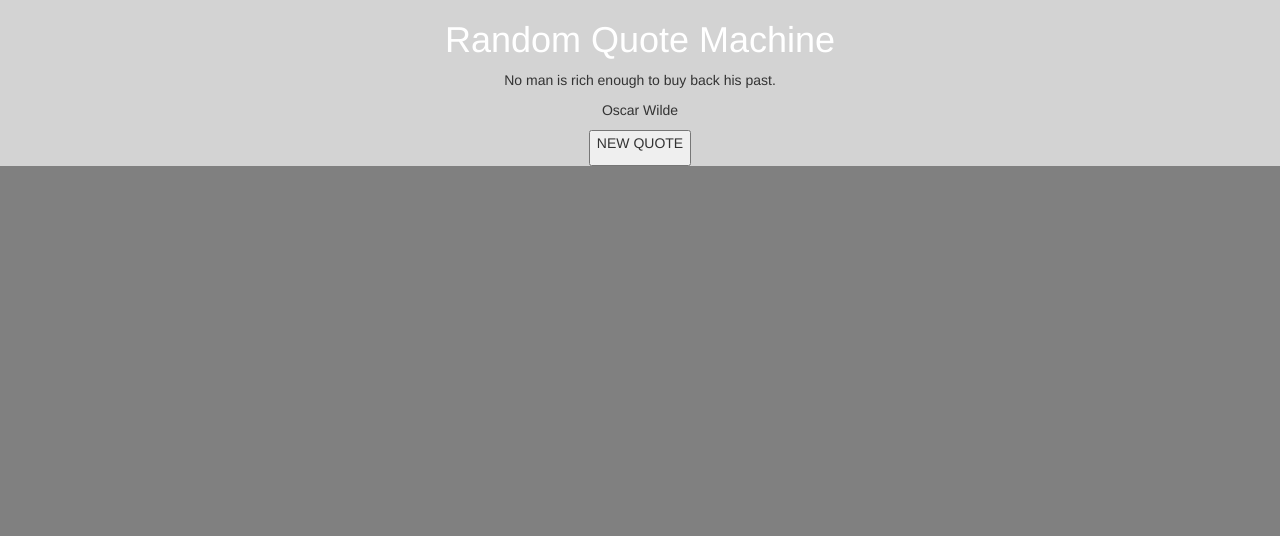
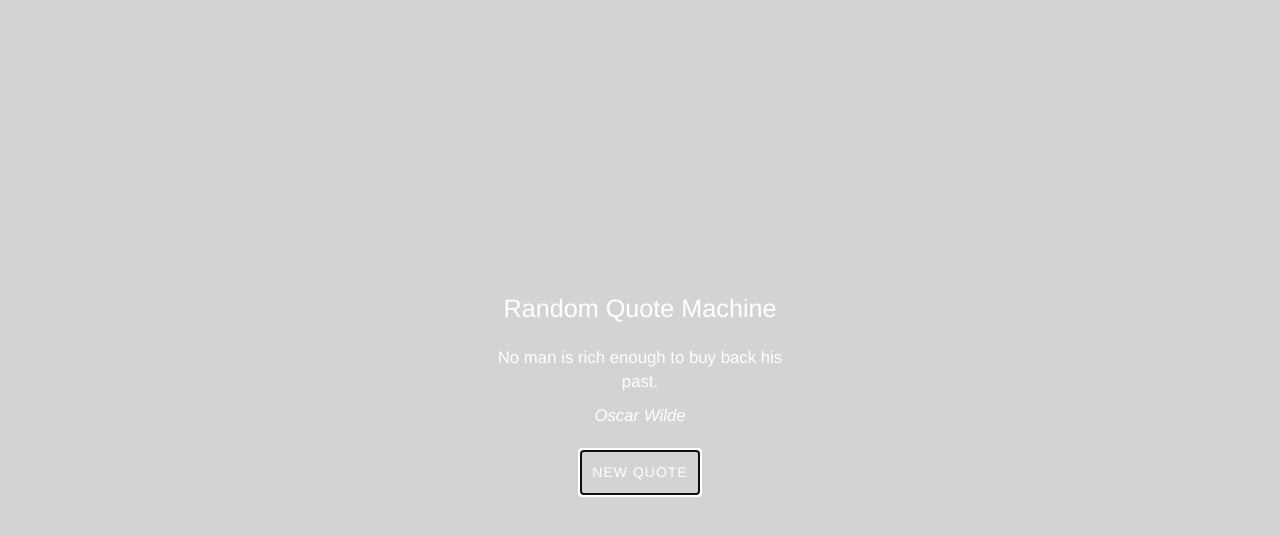
Before and after one commit to femarchi/random-quote-machine, a plain HTML site: page index.html in a window 1280 px wide. Both pictures are taken after a click on the button "NEW QUOTE". Drawn offline with nearby package versions, Linux system fonts and the light colour scheme.

Commit message:
Added some styling and bg color change

```diff
--- a/index.html
+++ b/index.html
@@ -15,15 +15,15 @@
 	<!-- Bootstrap core CSS-->
   <link rel="stylesheet" href="https://maxcdn.bootstrapcdn.com/bootstrap/3.3.7/css/bootstrap.min.css" integrity="sha384-BVYiiSIFeK1dGmJRAkycuHAHRg32OmUcww7on3RYdg4Va+PmSTsz/K68vbdEjh4u" crossorigin="anonymous">
 
-  <!-- Stylesheet Link -->
-  <link rel="stylesheet" href="stylesheet.css" type="text/css">
-
   <!-- Font Awesome -->
   <script src="https://use.fontawesome.com/11b943fcba.js"></script>
 
   <!--[if lt IE 9]>
     <script src="http://html5shiv.googlecode.com/svn/trunk/html5.js"></script>
   <![endif]-->
+
+  <!-- Stylesheet Link -->
+  <link rel="stylesheet" href="stylesheet.css" type="text/css">
 
 </head>
 
@@ -34,16 +34,16 @@
     <div id="machine-wrapper" class="row text-center">
 
       <div id="machine-title" class="col-xs-12 text-center">
-        <h1>Random Quote Machine</h1>
+        <p id="title">Random Quote Machine</p>
       </div>
 
       <div id="quotes-area" class="col-xs-12">
-        <p id="quote">Click below to load a new quote.</p>
+        <p id="quote"></p>
         <p id="author"></p>
       </div>
 
       <div id="button-area" class="col-xs-12">
-        <button id="new-quote-button" type="button" class="btn-secondary">
+        <button id="new-quote-button" type="button" class="btn btn-primary">
           <p>NEW QUOTE</p>
         </button>
       </div>
--- a/script.js
+++ b/script.js
@@ -1,22 +1,36 @@
 $(document).ready(function() {
 
-	function loadQuote (quoteId) {
+	//keep track of current status to avoid repetition (to implement)
+	var currentID = 0;
+	var currentColor = "";
+
+	var bgColor = function() {
+		//generate a new background color
+		var colorArray = ["lightgray", "gray", "darkgray", "black"];
+		var newColor = colorArray[Math.floor(Math.random()*(colorArray.length))];
+		$("#page-wrapper").css("background-color", newColor);
+		currentColor = newColor;
+	}
+
+	function loadQuote () {
 		//fetch a random quote by id number and insert it into the html
 
 		$.getJSON("https://raw.githubusercontent.com/femarchi/random-quote-machine/master/quote-list.json", function (data){
 			var i = 0;
 			var found = false;
+			var quoteId = Math.floor(Math.random()*data.length);
+			//console.log(currentID);
 
 			while (!found && i < data.length){
 				if(data[i].ID === quoteId){
-					//alert("Found " + quoteId + "!");
-					console.log(
-											data[i].ID + "\n"
-											+ data[i].quote + "\n"
-											+ data[i].author
-											);
+					// console.log(
+					// 						data[i].ID + "\n"
+					// 						+ data[i].quote + "\n"
+					// 						+ data[i].author
+					// 						);
 					$("#quote").html(data[i].quote);
 					$("#author").html(data[i].author);
+					currentID = quoteId;
 					found = true;
 				}
 				i++;
@@ -27,10 +41,9 @@ $(document).ready(function() {
 	}
 
 	$("#new-quote-button").on("click", function(){
-		// Load a new quote from the object by clicking the button
-
-		var quoteId = Math.floor(Math.random()*100);
-		loadQuote(quoteId);
+		// button click changes quote and bgcolor
+		loadQuote();
+		bgColor();
 	});
 
 });
--- a/stylesheet.css
+++ b/stylesheet.css
@@ -6,19 +6,80 @@ body {
 	height: 100%;
 }
 
-h1 {
-	color: white;
-}
-
 #page-wrapper {
 	height: 100%;
 	background-color: gray;
+	transition: background linear 0.5s;
+  -moz-transition: background linear 0.5s;
+  -webkit-transition: background linear 0.5s;
 }
 
 
 #machine-wrapper {
-	background-color: lightgray;
+	height: auto;
+	width: 320px;
+	position: absolute;
+	top: 50%;
+	left: 50%;
+	margin-top: -110px;
+	margin-left: -160px;
+
 }
+
+	#title {
+		color: white;
+		font-size: 1.8em;
+	}
+
+	#quotes-area{
+		margin-top: 10px;
+	}
+
+		#quote {
+			color: white;
+			font-size: 1.2em;
+		}
+
+		#author {
+			color: white;
+			font-size: 1.2em;
+			font-style: italic;
+		}
+
+	#button-area {
+		margin-top: 10px;
+	}
+
+
+
+/* css btn style override*/
+
+.btn {
+	letter-spacing: 1px;
+	text-transform: uppercase;
+	padding: 12px 12px 3px 12px;
+}
+
+.btn-primary, .btn-primary:visited, .btn-primary:focus {
+  background: transparent;
+  color: #FFF;
+  border-color: #FFF;
+  border-width: 2px;
+}
+
+.btn-primary:hover {
+  background: transparent;
+  color: #DDD;
+  border-color: #DDD;
+  border-width: 2px;
+}
+
+.btn-primary:active, .btn-primary.active {
+    background: transparent!important;
+    border-color: #FFF!important;
+    border-width: 2px!important;
+}
+
 
 
 .bordered{
```
